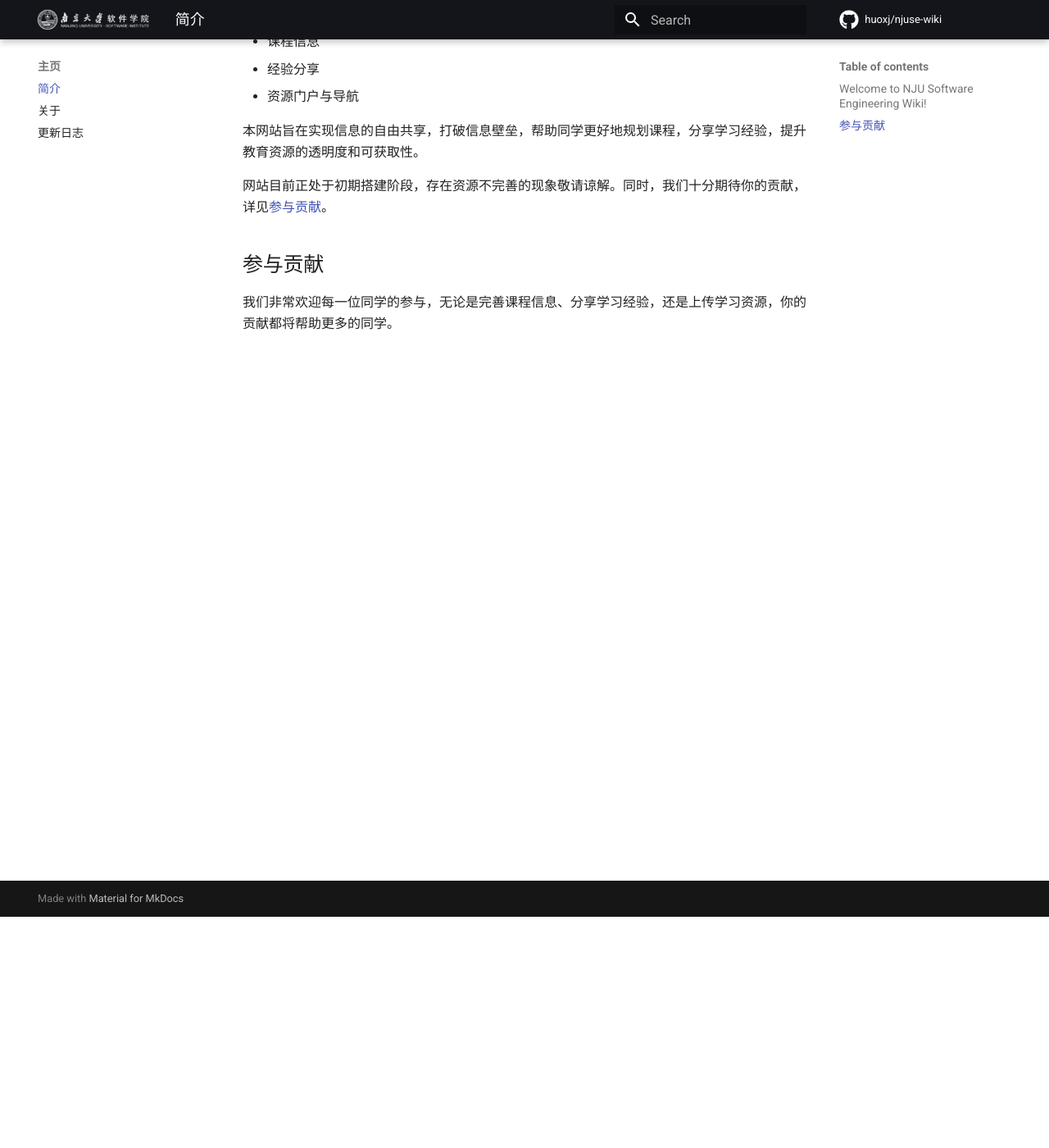
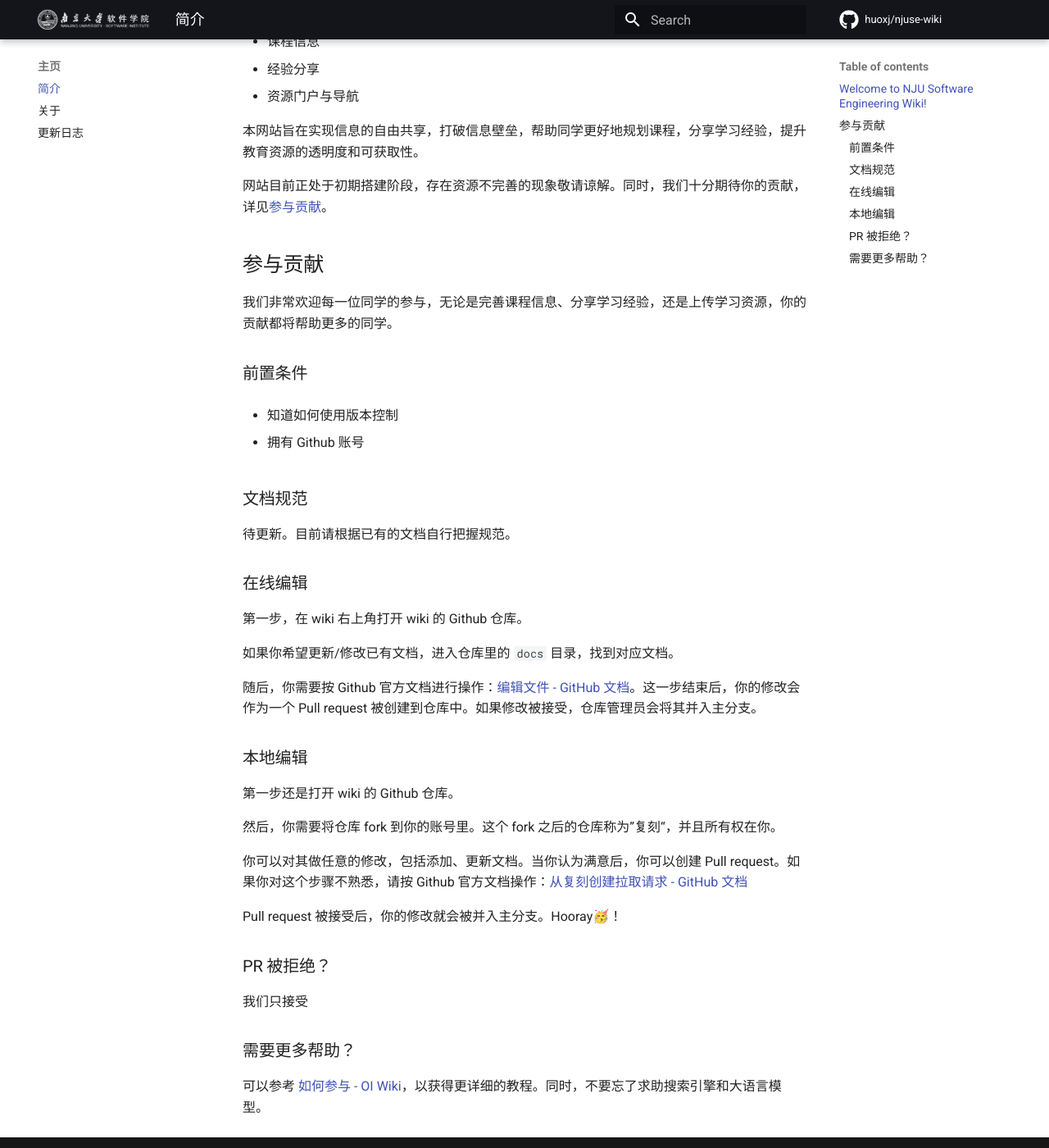
Before and after one commit to huoxj/njuse-wiki, an MkDocs documentation site: the page built from docs/index.md, in a window 1280 px wide and 1400 px high, scrolled down 282 px. Shown: the whole window at 82% size. Built offline with MkDocs 1.6.1 and Material for MkDocs 9.7.7, drawn with Linux system fonts in a browser that asks for light colours; comment, search, counter and statistics services are not loaded.

Commit message:
更新主页

```diff
--- a/docs/index.md
+++ b/docs/index.md
@@ -15,3 +15,39 @@
 ## 参与贡献
 
 我们非常欢迎每一位同学的参与，无论是完善课程信息、分享学习经验，还是上传学习资源，你的贡献都将帮助更多的同学。
+
+### 前置条件
+
+- 知道如何使用版本控制
+
+- 拥有 Github 账号
+
+### 文档规范
+
+待更新。目前请根据已有的文档自行把握规范。
+
+### 在线编辑
+
+第一步，在 wiki 右上角打开 wiki 的 Github 仓库。
+
+如果你希望更新/修改已有文档，进入仓库里的 `docs` 目录，找到对应文档。
+
+随后，你需要按 Github 官方文档进行操作：[编辑文件 - GitHub 文档](https://docs.github.com/zh/repositories/working-with-files/managing-files/editing-files#editing-files-in-another-users-repository)。这一步结束后，你的修改会作为一个 Pull request 被创建到仓库中。如果修改被接受，仓库管理员会将其并入主分支。
+
+### 本地编辑
+
+第一步还是打开 wiki 的 Github 仓库。
+
+然后，你需要将仓库 fork 到你的账号里。这个 fork 之后的仓库称为”复刻“，并且所有权在你。
+
+你可以对其做任意的修改，包括添加、更新文档。当你认为满意后，你可以创建 Pull request。如果你对这个步骤不熟悉，请按 Github 官方文档操作：[从复刻创建拉取请求 - GitHub 文档](https://docs.github.com/zh/pull-requests/collaborating-with-pull-requests/proposing-changes-to-your-work-with-pull-requests/creating-a-pull-request-from-a-fork)
+
+Pull request 被接受后，你的修改就会被并入主分支。Hooray🥳！
+
+### PR 被拒绝？
+
+我们只接受
+
+### 需要更多帮助？
+
+可以参考 [如何参与 - OI Wiki](https://oi-wiki.org/intro/htc/)，以获得更详细的教程。同时，不要忘了求助搜索引擎和大语言模型。
```
Also changed, not shown: docs/about.md (+7 -1 lines), docs/changelog.md (+7 -0 lines).
